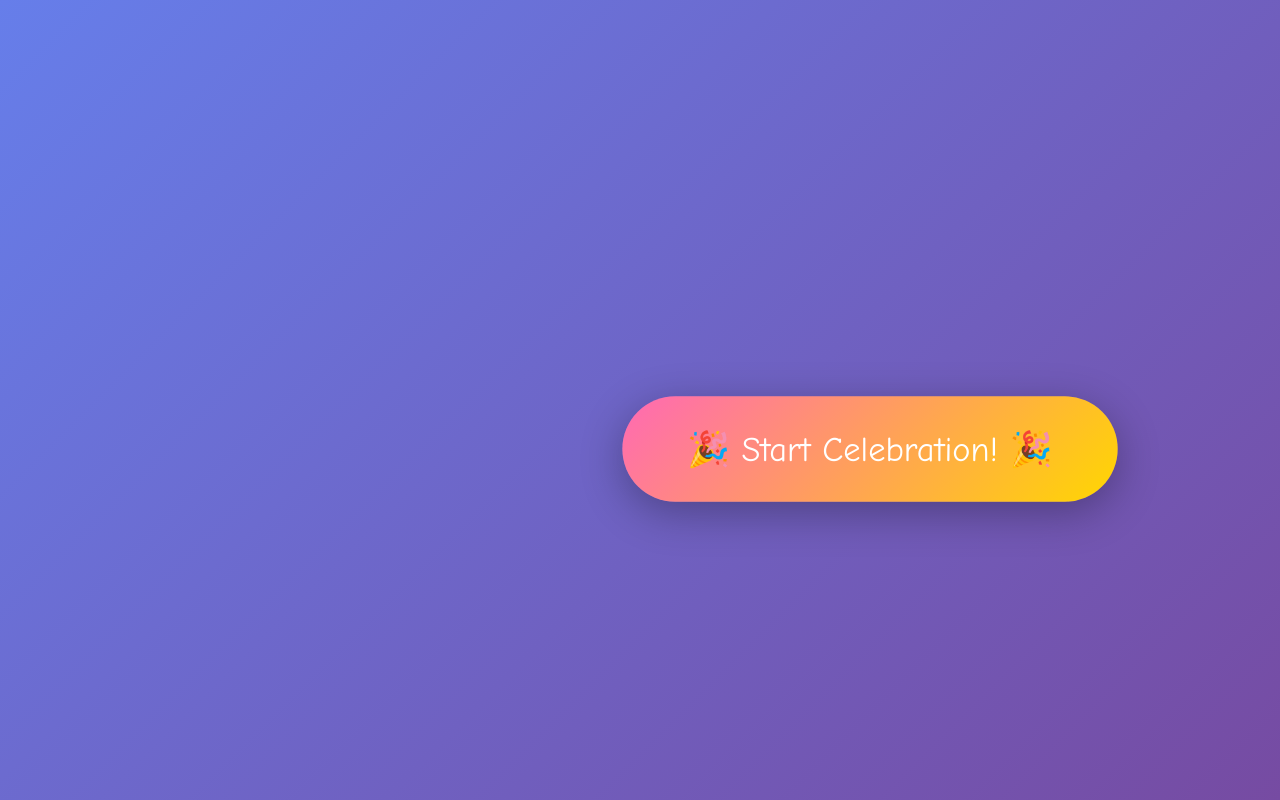
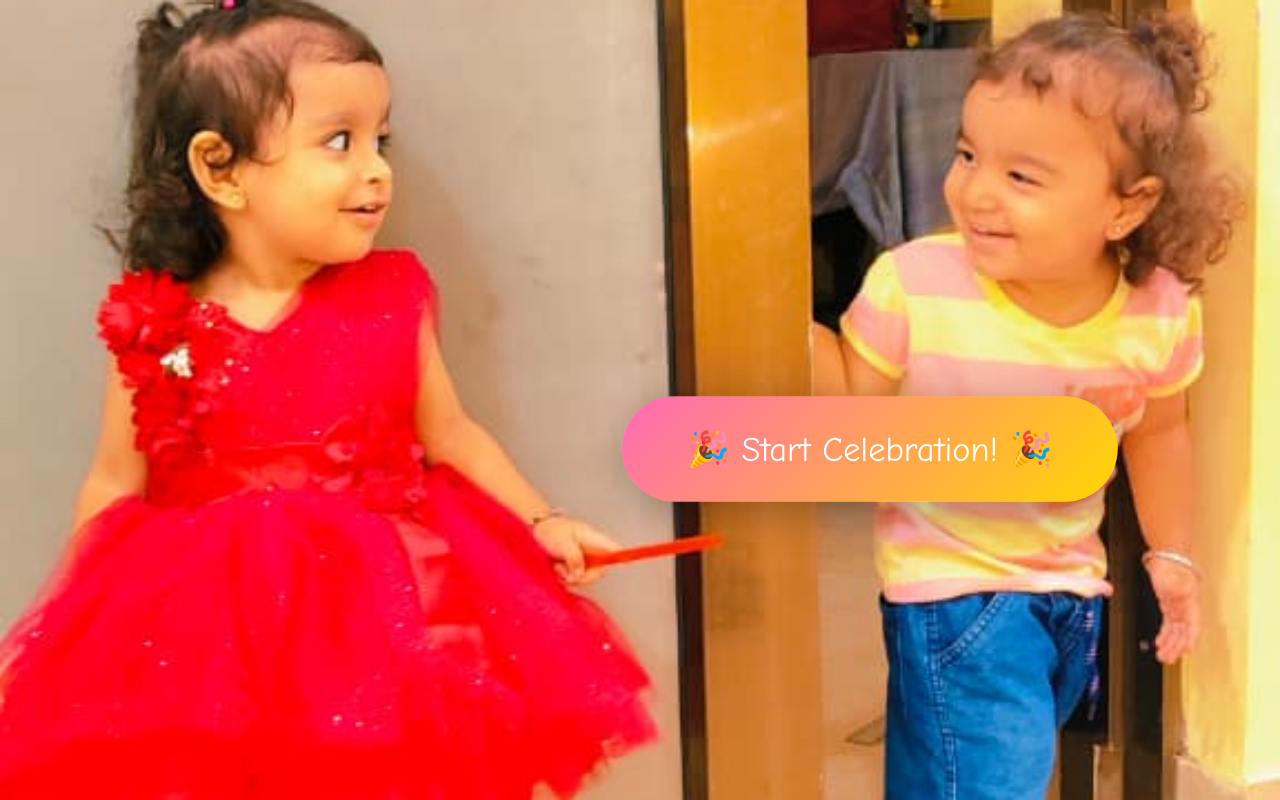
Before and after one commit to mihirmamtora/BIRTHDAY-WISH, a plain HTML site: page index.html in a window 1280 px wide. Drawn offline with Linux system fonts and the light colour scheme.

Commit message:
Update index.html

```diff
--- a/index.html
+++ b/index.html
@@ -12,11 +12,13 @@
         }
 
         body {
-            background: linear-gradient(135deg, #667eea 0%, #764ba2 100%);
-            overflow: hidden;
-            font-family: 'Comic Sans MS', cursive, sans-serif;
-            height: 100vh;
-        }
+    background: url('WhatsApp%20Image%202025-10-29%20at%2011.53.50_5d6ca7b4.jpg') no-repeat center center fixed;
+    background-size: cover;
+    overflow: hidden;
+    font-family: 'Comic Sans MS', cursive, sans-serif;
+    height: 100vh;
+}
+
 
         canvas {
             position: fixed;
```
